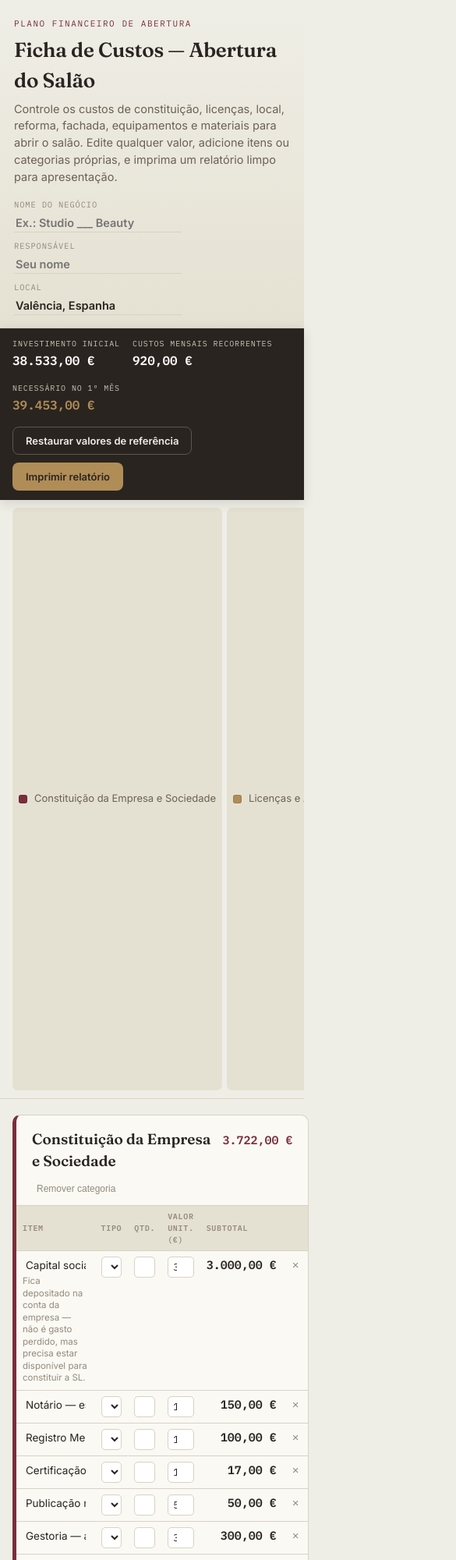
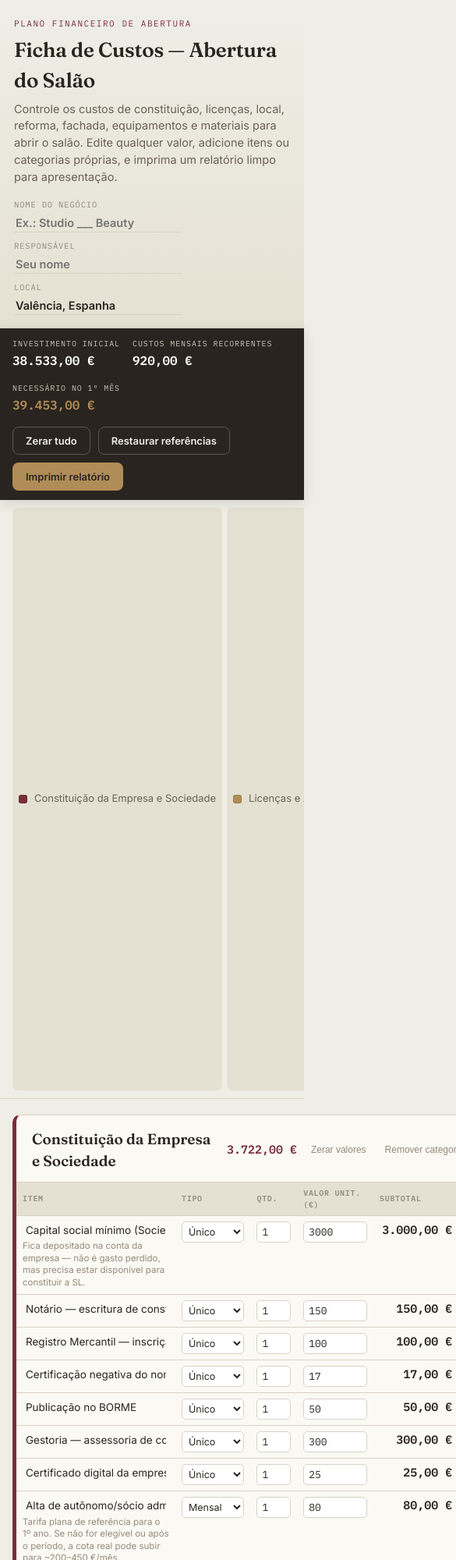
Before and after one commit to jmarianolmes/planofinanceiro, a plain HTML site: page index.html in a window 390 px wide. Shown: the top 2000 px of the page at 78% size, 585 px wide, since content can reach past the window. Drawn offline with Linux system fonts and the light colour scheme.

Commit message:
Update index.html
Adicao de novas funcoes

```diff
--- a/index.html
+++ b/index.html
@@ -2,7 +2,7 @@
 <html lang="pt-BR">
 <head>
 <meta charset="UTF-8">
-<meta name="viewport" content="width=device-width, initial-scale=1.0">
+<meta name="viewport" content="width=device-width, initial-scale=1.0, maximum-scale=1.0, user-scalable=no">
 <title>Ficha de Custos — Abertura do Salão</title>
 <link rel="preconnect" href="https://fonts.googleapis.com">
 <link rel="preconnect" href="https://fonts.gstatic.com" crossorigin>
@@ -238,7 +238,7 @@
   }
   .category-head{
     display:flex;
-    align-items:baseline;
+    align-items:center;
     gap:12px;
     padding:16px 20px 12px;
     flex-wrap:wrap;
@@ -257,15 +257,27 @@
     font-weight:600;
     color:var(--cat-color, var(--wine));
   }
+  .category-actions{
+    display:flex;
+    align-items:center;
+    gap:12px;
+    margin-left:auto;
+  }
   .category-remove{
     background:none;border:none;color:var(--ink-faint);
     cursor:pointer;font-size:12px;padding:2px 6px;
   }
   .category-remove:hover{color:var(--danger);}
 
+  .table-responsive {
+    width: 100%;
+    overflow-x: auto;
+    -webkit-overflow-scrolling: touch;
+  }
   table.items{
     width:100%;
     border-collapse:collapse;
+    min-width: 600px; /* Garante que não esmague no celular */
   }
   table.items thead th{
     text-align:left;
@@ -361,6 +373,7 @@
       overflow-x:auto;padding:10px 16px;background:var(--paper);
       border-bottom:1px solid var(--rule);gap:6px;z-index:15;
     }
+    .cat-nav::-webkit-scrollbar { display: none; } /* Esconde barra no nav no celular */
     .cat-nav a{flex:none;background:var(--paper-alt);}
     .nav-total{display:none;}
     .nav-add-cat{flex:none;margin-top:0;white-space:nowrap;}
@@ -375,7 +388,7 @@
   .print-header{display:none;}
   @media print{
     body{background:#fff;}
-    .summary-bar, .cat-nav, .add-item-btn, .category-remove, .row-remove,
+    .summary-bar, .cat-nav, .add-item-btn, .category-actions, .row-remove,
     .new-cat-form, .nav-add-cat, .confirm-banner, .meta-field label + input{}
     .summary-bar{position:static;box-shadow:none;background:#fff;color:#000;border-bottom:2px solid var(--ink);}
     .summary-bar .btn, .summary-bar .summary-actions{display:none;}
@@ -386,8 +399,10 @@
     .layout{display:block;max-width:100%;}
     .content{padding:0;max-width:100%;}
     .site-header{border-bottom:2px solid var(--ink);}
-    .add-item-btn, .category-remove, .row-remove, .new-cat-form, .nav-add-cat{display:none !important;}
+    .add-item-btn, .category-actions, .row-remove, .new-cat-form, .nav-add-cat{display:none !important;}
     .category{break-inside:avoid;border:1px solid #999;margin-bottom:14px;}
+    .table-responsive { overflow: visible; }
+    table.items { min-width: 100%; }
     table.items input[type=text],
     table.items input[type=number]{border:none;background:transparent;padding:2px 3px;}
     table.items select{border:none;background:transparent;-webkit-appearance:none;appearance:none;padding:2px 0;}
@@ -435,7 +450,8 @@
     <span class="value" id="totalPrimeiroMes">€0</span>
   </div>
   <div class="summary-actions">
-    <button class="btn btn-ghost" id="btnRestore">Restaurar valores de referência</button>
+    <button class="btn btn-ghost" id="btnZeroAll">Zerar tudo</button>
+    <button class="btn btn-ghost" id="btnRestore">Restaurar referências</button>
     <button class="btn btn-primary" id="btnPrint">Imprimir relatório</button>
   </div>
 </div>
@@ -646,9 +662,6 @@
     document.getElementById("totalMensal").textContent = eur(totals.mensal);
     document.getElementById("totalPrimeiroMes").textContent = eur(totals.primeiroMes);
 
-    var maxCombined = 1;
-    state.categories.forEach(function(cat){ maxCombined = Math.max(maxCombined, categoryTotals(cat).combined); });
-
     // nav
     navEl.innerHTML = "";
     state.categories.forEach(function(cat){
@@ -696,15 +709,40 @@
     head.innerHTML =
       '<h2><span class="swatch" style="background:'+cat.color+'"></span> '+escapeHtml(cat.name)+'</h2>' +
       '<span class="category-subtotal">'+eur(t.combined)+'</span>';
+
+    // Agrupa os botões Zerar e Remover
+    var actionsWrap = document.createElement("div");
+    actionsWrap.className = "category-actions";
+
+    var zeroBtn = document.createElement("button");
+    zeroBtn.className = "category-remove";
+    zeroBtn.textContent = "Zerar valores";
+    zeroBtn.onclick = function(){
+      confirmAction('Tem certeza que deseja zerar a tabela "' + cat.name + '" os valores da categoria?', function(){
+        cat.items.forEach(function(item){ item.unit = 0; });
+        scheduleSave();
+        render();
+      });
+    };
+
     var removeBtn = document.createElement("button");
     removeBtn.className = "category-remove";
     removeBtn.textContent = "Remover categoria";
-    removeBtn.onclick = function(){ confirmAction('Remover a categoria "'+cat.name+'" e todos os seus itens?', function(){
-      state.categories = state.categories.filter(function(c){ return c.id !== cat.id; });
-      scheduleSave(); render();
-    }); };
-    head.appendChild(removeBtn);
+    removeBtn.onclick = function(){
+      confirmAction('Remover a categoria "'+cat.name+'" e todos os seus itens?', function(){
+        state.categories = state.categories.filter(function(c){ return c.id !== cat.id; });
+        scheduleSave(); render();
+      });
+    };
+
+    actionsWrap.appendChild(zeroBtn);
+    actionsWrap.appendChild(removeBtn);
+    head.appendChild(actionsWrap);
     wrap.appendChild(head);
+
+    // Div para rolagem no celular
+    var tableResponsive = document.createElement("div");
+    tableResponsive.className = "table-responsive";
 
     var table = document.createElement("table");
     table.className = "items";
@@ -791,7 +829,8 @@
     });
 
     table.appendChild(tbody);
-    wrap.appendChild(table);
+    tableResponsive.appendChild(table); // Adiciona a tabela dentro da div responsiva
+    wrap.appendChild(tableResponsive);
 
     var foot = document.createElement("div");
     foot.className = "category-foot";
@@ -886,6 +925,20 @@
   document.getElementById("fCity").oninput = function(e){ state.meta.city = e.target.value; scheduleSave(); };
 
   document.getElementById("btnPrint").onclick = function(){ window.print(); };
+
+  // Botão de zerar todas as tabelas
+  document.getElementById("btnZeroAll").onclick = function(){
+    confirmAction("Tem certeza que deseja zerar TODAS as tabelas?", function(){
+      state.categories.forEach(function(cat){
+        cat.items.forEach(function(item){
+          item.unit = 0;
+        });
+      });
+      scheduleSave();
+      render();
+    });
+  };
+
   document.getElementById("btnRestore").onclick = function(){
     confirmAction("Isso substitui todos os valores atuais pelos valores de referência originais. Deseja continuar?", function(){
       var meta = state.meta;
```
